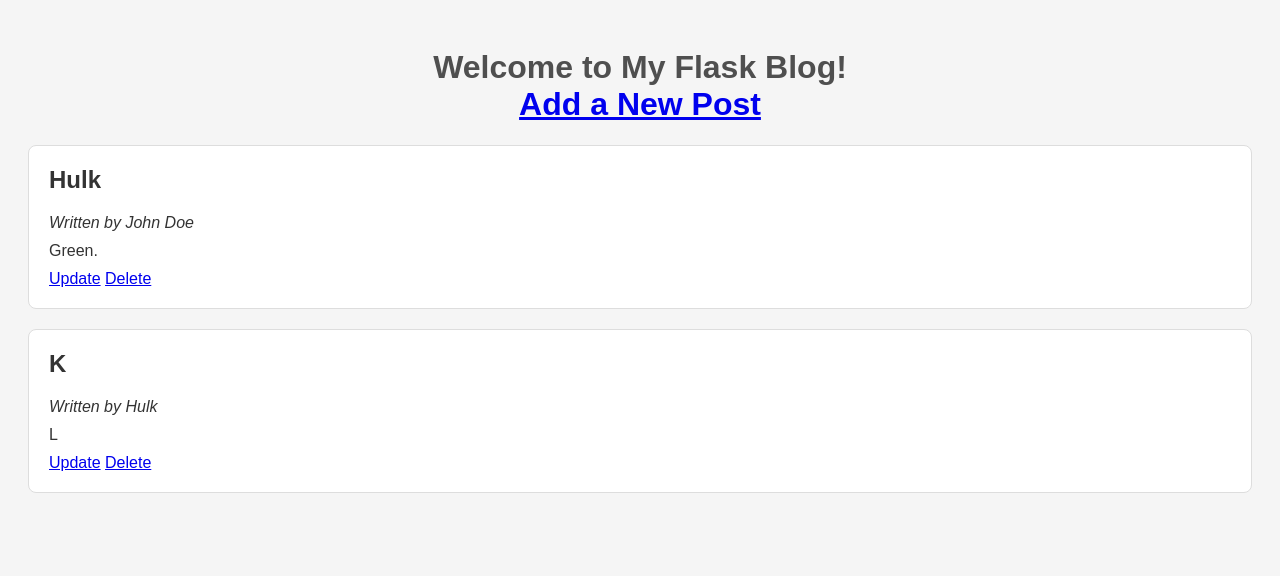
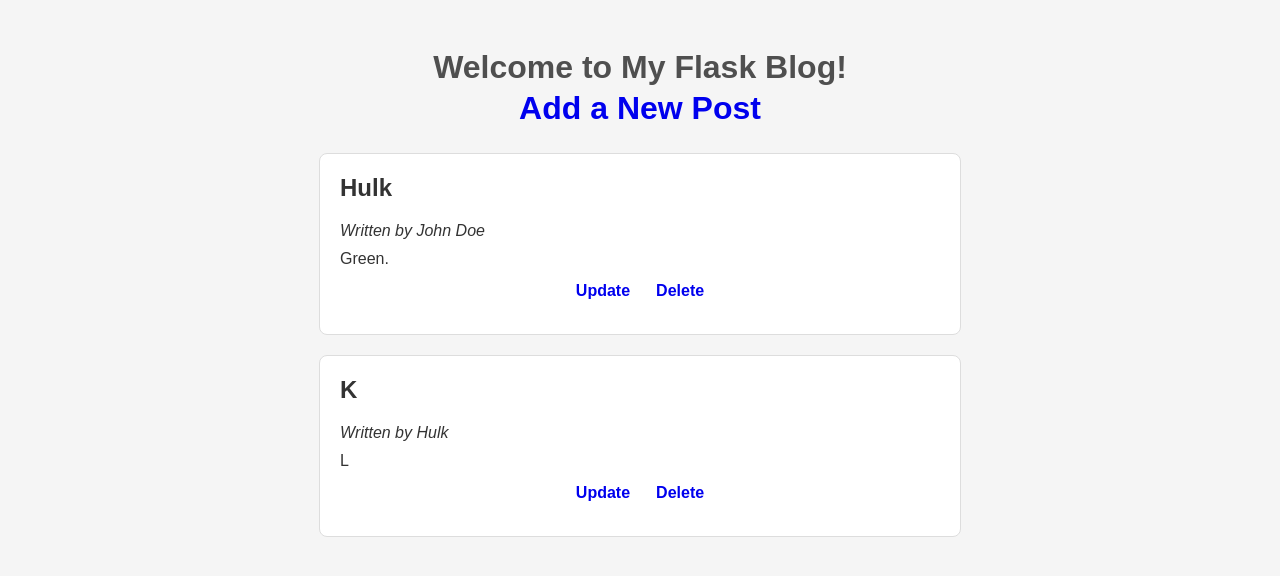
Before and after one commit to netzritter/Masterblog, a Flask app: page / in a window 1280 px wide. Shown: the top 576 px of the page. Run offline with Flask 3, Linux system fonts and the light colour scheme.

Commit message:
Design Update Form

```diff
--- a/Masterblog/static/style.css
+++ b/Masterblog/static/style.css
@@ -14,8 +14,9 @@ h1 {
     background-color: #FFF;
     border: 1px solid #DDD;
     padding: 20px;
-    margin-bottom: 20px;
+    margin: 0 auto 20px;  /* center the post boxes horizontally */
     border-radius: 8px;
+    max-width: 600px;    /* constrain width */
 }
 
 .post h2 {
@@ -25,3 +26,21 @@ h1 {
 .post p {
     margin: 10px 0;
 }
+
+.btn {
+  display: inline-block;
+  padding: 4px 8px;
+  border-radius: 4px;
+  text-decoration: none;
+  font-weight: bold;
+  text-align: center;
+}
+
+.post-actions {
+    display: flex;
+    width: 100%;
+    justify-content: center;  /* center buttons horizontally */
+    align-items: center;      /* center buttons vertically */
+    gap: 10px;
+    margin: 10px 0;
+}
```
